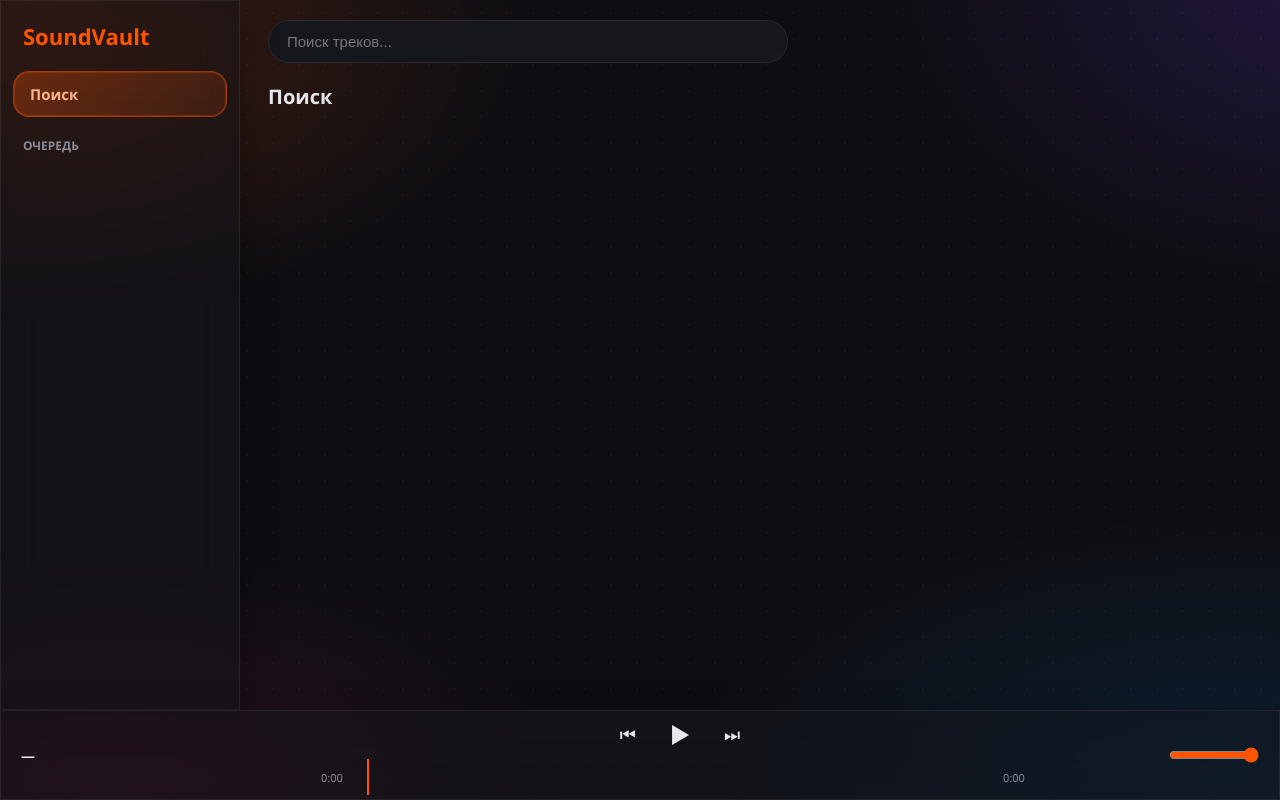
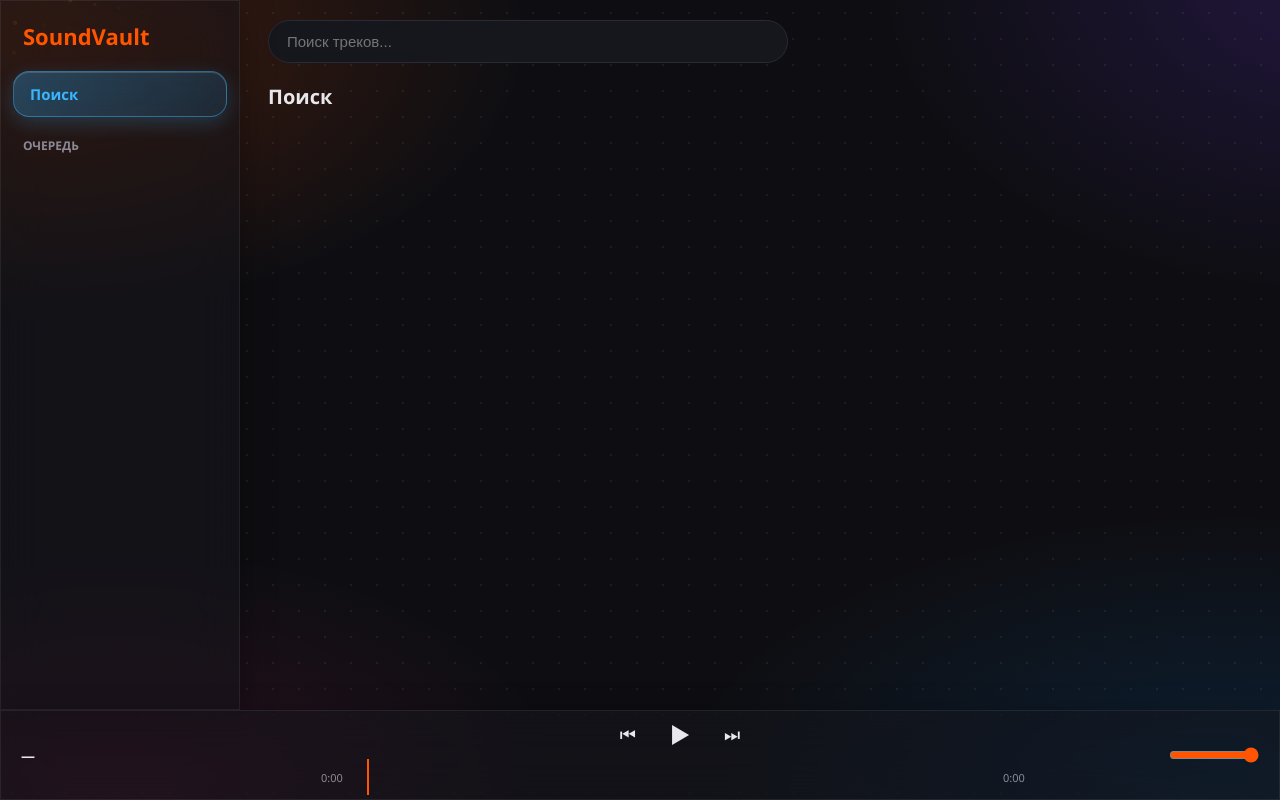
Before and after one commit to Lokotop12/soundvault, an Electron app: page public/index.html in a window 1280 px wide. Both pictures are taken after a click on the button "Продолжить без аккаунта". Drawn offline with Linux system fonts and the light colour scheme; no server answers.

Commit message:
interactive dot grid + colored glass nav

```diff
--- a/package.json
+++ b/package.json
@@ -1,6 +1,6 @@
 {
   "name": "soundvault",
-  "version": "1.0.3",
+  "version": "1.0.4",
   "description": "SoundVault — десктопный клиент SoundCloud, работающий без VPN",
   "main": "electron/main.js",
   "scripts": {
--- a/public/app.js
+++ b/public/app.js
@@ -502,6 +502,53 @@
 
   init();
 
+  (() => {
+    const cv = document.getElementById('dots-bg');
+    const ctx = cv.getContext('2d');
+    const GAP = 26;
+    const RADIUS = 150;
+    let dots = [];
+    let mx = -9999, my = -9999;
+
+    function build() {
+      const dpr = window.devicePixelRatio || 1;
+      cv.width = innerWidth * dpr;
+      cv.height = innerHeight * dpr;
+      ctx.setTransform(dpr, 0, 0, dpr, 0, 0);
+      dots = [];
+      for (let x = GAP / 2; x < innerWidth; x += GAP)
+        for (let y = GAP / 2; y < innerHeight; y += GAP)
+          dots.push({ x, y, lift: 0 });
+    }
+
+    window.addEventListener('mousemove', (e) => { mx = e.clientX; my = e.clientY; });
+    window.addEventListener('mouseout', () => { mx = my = -9999; });
+    window.addEventListener('resize', build);
+
+    function tick() {
+      ctx.clearRect(0, 0, innerWidth, innerHeight);
+      for (const d of dots) {
+        const dx = d.x - mx, dy = d.y - my;
+        const dist = Math.hypot(dx, dy);
+        const target = dist < RADIUS ? 1 - dist / RADIUS : 0;
+        d.lift += (target - d.lift) * 0.12;
+        const lift = d.lift;
+        const r = 1 + lift * 1.6;
+        if (lift > 0.02) {
+          ctx.fillStyle = `rgba(255, ${Math.round(120 + lift * 60)}, ${Math.round(40 * (1 - lift))}, ${0.15 + lift * 0.6})`;
+        } else {
+          ctx.fillStyle = 'rgba(255, 255, 255, 0.09)';
+        }
+        ctx.beginPath();
+        ctx.arc(d.x + dx / (dist || 1) * lift * 10, d.y - lift * 22, r, 0, Math.PI * 2);
+        ctx.fill();
+      }
+      requestAnimationFrame(tick);
+    }
+    build();
+    tick();
+  })();
+
   if ('serviceWorker' in navigator) {
     navigator.serviceWorker.register('/sw.js').catch(() => {});
   }
--- a/public/index.html
+++ b/public/index.html
@@ -11,6 +11,7 @@
   <link rel="stylesheet" href="/style.css">
 </head>
 <body>
+  <canvas id="dots-bg"></canvas>
 
   <div id="login-screen" class="hidden">
     <div class="login-card">
--- a/public/style.css
+++ b/public/style.css
@@ -445,3 +445,32 @@
 
 .track-row { transition: background 0.15s ease, transform 0.15s ease; }
 .track-row:hover { transform: translateX(2px); }
+
+#dots-bg {
+  position: fixed;
+  inset: 0;
+  z-index: -1;
+  pointer-events: none;
+}
+body::after { display: none; }
+
+.nav-btn[data-view="feed"]    { --btn: 255, 85, 0; }
+.nav-btn[data-view="likes"]   { --btn: 255, 61, 113; }
+.nav-btn[data-view="playlists"] { --btn: 157, 92, 255; }
+.nav-btn[data-view="search"]  { --btn: 56, 182, 255; }
+
+.nav-btn {
+  background: rgba(255, 255, 255, 0.04);
+  border: 1px solid rgba(255, 255, 255, 0.07);
+}
+.nav-btn:hover {
+  background: rgba(var(--btn, 255,255,255), 0.12);
+  border-color: rgba(var(--btn, 255,255,255), 0.25);
+  color: rgba(var(--btn, 255,255,255), 1);
+}
+.nav-btn.active {
+  background: linear-gradient(135deg, rgba(var(--btn), 0.3), rgba(var(--btn), 0.12));
+  border-color: rgba(var(--btn), 0.45);
+  color: rgba(var(--btn), 1);
+  box-shadow: inset 0 1px 0 rgba(255, 255, 255, 0.14), 0 6px 20px rgba(var(--btn), 0.22);
+}
--- a/public/sw.js
+++ b/public/sw.js
@@ -1,4 +1,4 @@
-const CACHE = 'soundvault-v4';
+const CACHE = 'soundvault-v5';
 const STATIC = ['/', '/index.html', '/style.css', '/app.js', '/vendor/hls.js', '/manifest.webmanifest'];
 
 self.addEventListener('install', (e) => {
```
